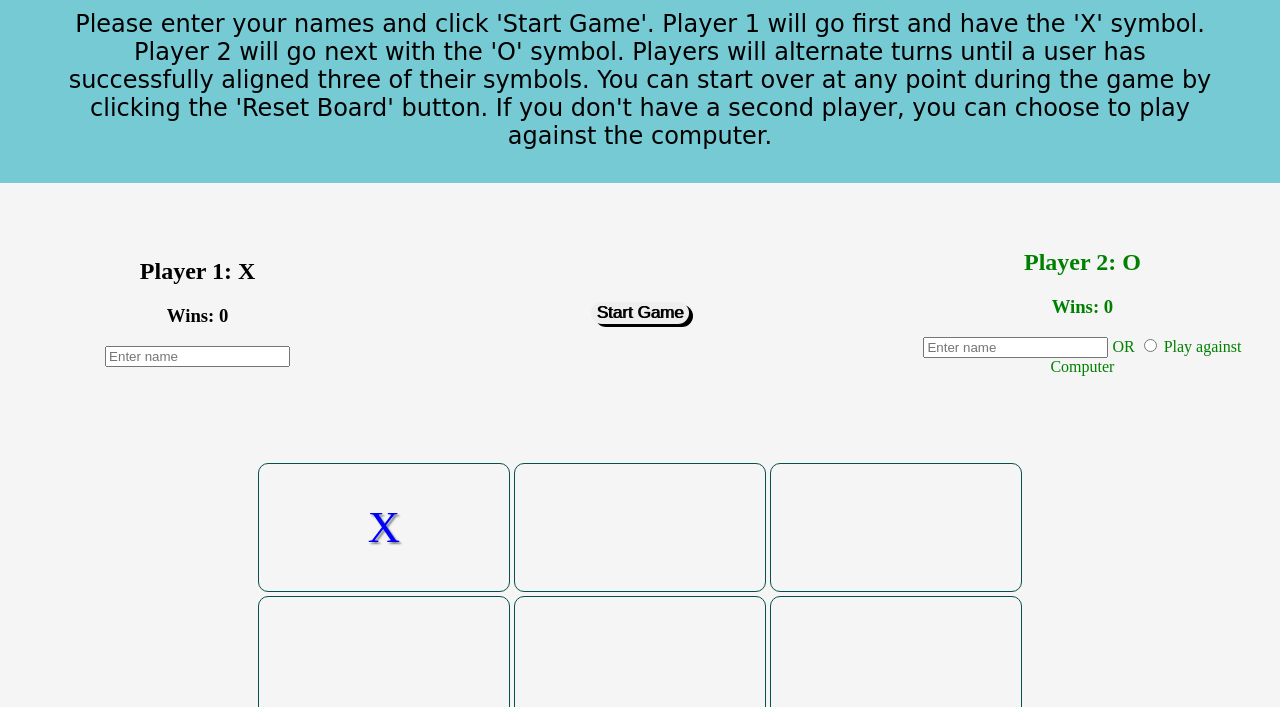
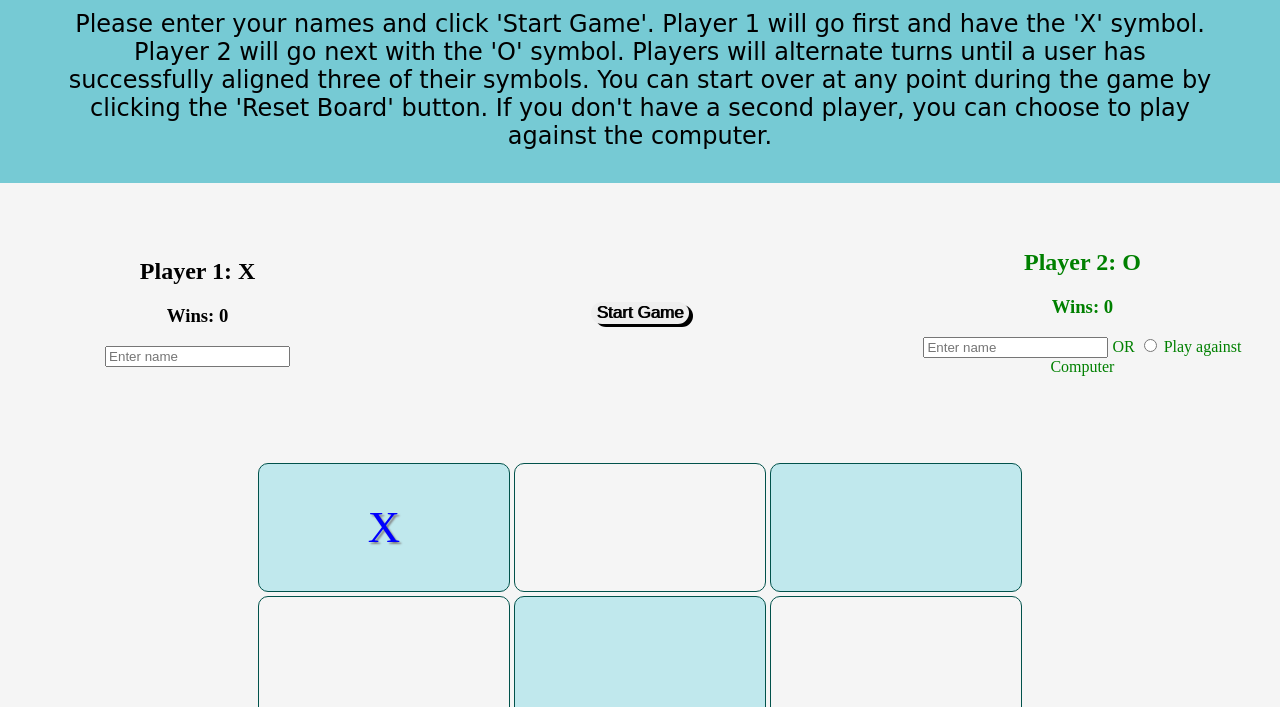
Before and after one commit to efanelle/tic-tac-toe, a website: page public/index.html in a window 1280 px wide. Both pictures are taken after a click on the element 384 px from the left and 620 px from the top of the page. Shown: the part 93-800 px from the top of the page. Drawn offline with nearby package versions, Linux system fonts and the light colour scheme; a web font is replaced by a local one.

Commit message:
Change board

```diff
--- a/public/game.js
+++ b/public/game.js
@@ -56,15 +56,17 @@ function squareMoves(e) {
   if (moves1.indexOf(space) < 0 && moves2.indexOf(space) < 0) {
     if(move) {
       moves1.push(space)
-      $(this).text(X).css({'color': 'blue'}).addClass('selected')
+      $(`#${space}`).text(X).css({'color': 'blue'}).addClass('selected')
       movesLeft.splice(movesLeft.indexOf(space), 1);
       $('.player2').addClass('active')
       $('.player1').removeClass('active')
       return checkWinner(player1);
     } else {
-      if(player2==='Computer') {
+
+      if (player2==='Computer') {
         space = compMove;
       }
+
       moves2.push(space)
       $(`#${space}`).text(O).css({'color': 'red'}).addClass('selected')
       movesLeft.splice(movesLeft.indexOf(space), 1);
@@ -108,6 +110,7 @@ function reset() {
 }
 
 function checkWinner (player) {
+
   for (var i = 0; i < combos.length; i++) {
     var win = combos[i];
     var matchX = win.every(function(el) {
@@ -116,6 +119,7 @@ function checkWinner (player) {
     var matchO = win.every(function(el) {
       return $(`#${el}`).text() === O
     })
+
     if(matchX || matchO) {
       if(matchX) {
         wins1++
@@ -125,10 +129,9 @@ function checkWinner (player) {
         wins2++
          $('.player2 .wins').text(wins2);
       }
-      // setTimeout(function() {
-        // alert(`${player} is the winner!`)
-        $('.btn h1').text(`${player} is the winner!`)
-      // }, 1000);
+
+      $('.btn h1').text(`${player} is the winner!`)
+
       //add styling to show the win
       win.map(function(el) {
         $(`#${el}`).addClass('winner');
@@ -145,12 +148,12 @@ function checkWinner (player) {
   if (moves1.length + moves2.length === 9) {
       setTimeout(function(){
         alert('TIE! Play again!')
-      }, 300)
+      }, 200)
     }
-  if(player2 === 'Computer' && !move) {
+  // if player 2 is computer, set off click handler for next move
+  if (player2 === 'Computer' && !move) {
       var comp = Math.floor(Math.random() * movesLeft.length);
       compMove = movesLeft[comp];
-      console.log(movesLeft, compMove)
     $(`#${compMove}`).click();
   }
 }
--- a/public/styles.css
+++ b/public/styles.css
@@ -28,12 +28,12 @@ form {
 #reset {
   display:none;
 }
-/*.row:nth-child(odd) div:nth-child(odd) {
-  background-color:#478E71;
+.row:nth-child(odd) div:nth-child(odd) {
+  background-color:#c0e8ed;
 }
 .row:nth-child(even) div:nth-child(even) {
-  background-color:#478E71;
-}*/
+  background-color:#c0e8ed;
+}
 
 .active {
   color: green;
@@ -74,11 +74,11 @@ form {
 }
 
 .square.selected:hover {
-  background-color:#57BD8E;
+  border:1px solid red;
 }
 
 .square {
-  border: 1.5px solid #01524B;
+  border: 1px solid #01524B;
   margin: 2px;
   border-radius:10px;
   width:calc(100%/3);
@@ -88,10 +88,10 @@ form {
   align-items:center;
   text-shadow: 2px 2px 2px gray;
 }
+.square:hover {
+  border:solid 1.5px #027e8c;
+}
 
-.square:hover {
-  background-color:#A5A4B4;;
-}
 
 .winner{
   color: green !important;
```
